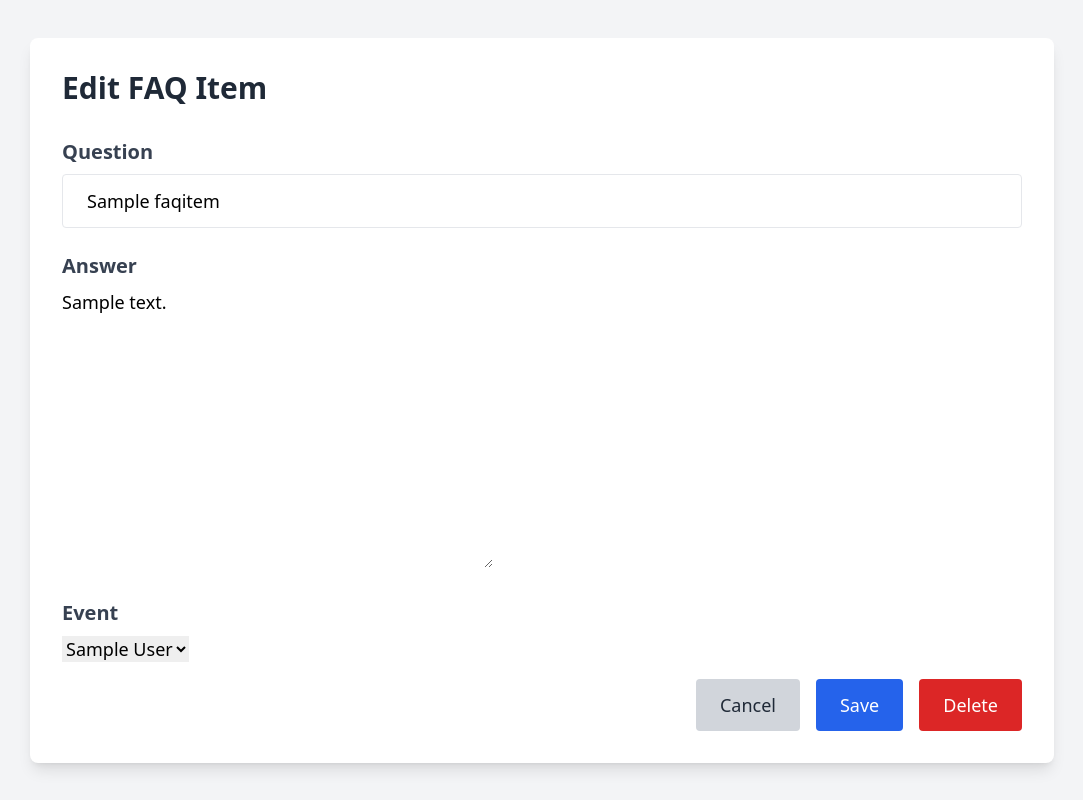
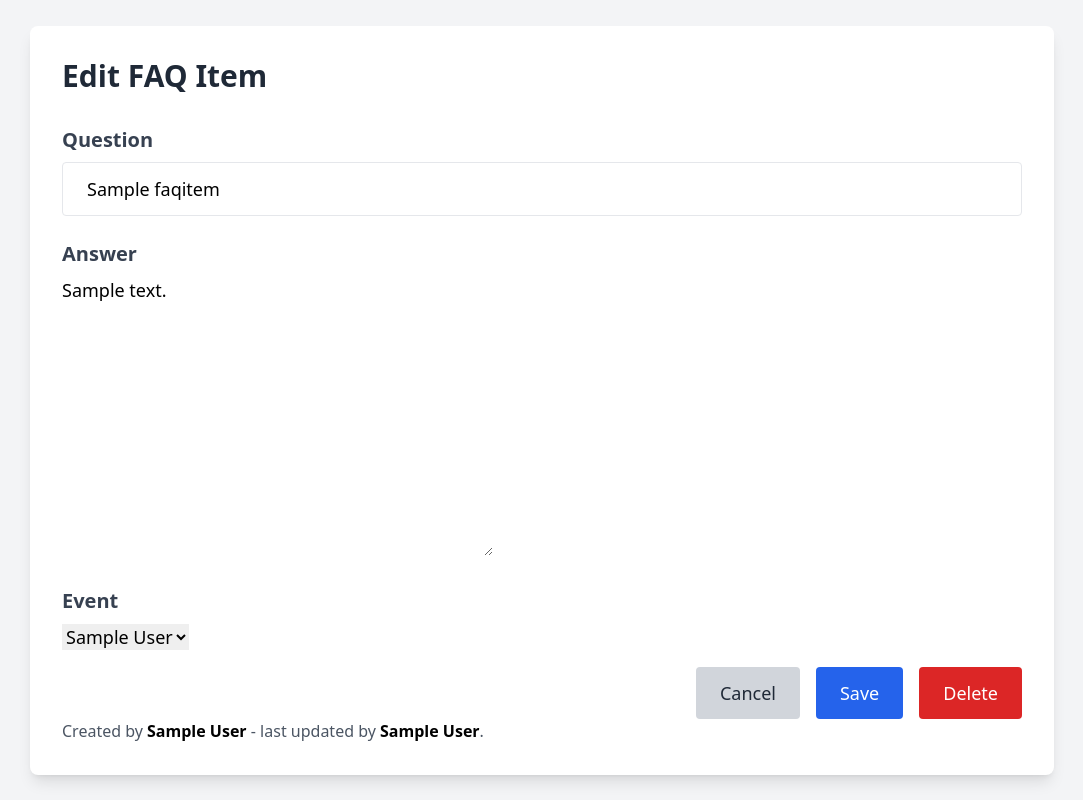
Before and after one commit to Crafture/livecrowd_help, a Django app: page /faq/1/edit/ in a window 1280 px wide. Shown: the whole page, without its empty margins (98-1181 px from the left). Run offline with Django 5.2, Linux system fonts and the light colour scheme; a user stored in the database is signed in; tables that the repository leaves empty hold one stand-in row (values such as "Sample post"); parts of the project's set-up code (start-up, migrations or seed data) failed here and were passed over; some libraries are stand-ins or nearby versions.

Commit message:
added user_created and use_last_modified to faq edit form

```diff
--- a/livecrowd_help/faqitems/forms.py
+++ b/livecrowd_help/faqitems/forms.py
@@ -10,6 +10,23 @@ class FAQItemForm(forms.ModelForm):
         model = FAQItem
         fields = ["question", "answer", "event"]
 
+
+    def __init__(self, *args, **kwargs):
+        self.user = kwargs.pop('user', None)
+        super().__init__(*args, **kwargs)
+
+        if self.instance and self.instance.pk:
+            self.fields['user_created'] = forms.CharField(
+                initial=self.instance.user_created.name if getattr(self.instance, "user_created", None) else "Unknown",
+                disabled=True,
+                label="Created By"
+            )
+            self.fields['user_last_modified'] = forms.CharField(
+                initial=self.instance.user_last_modified.name if getattr(self.instance, "user_last_modified", None) else "Unknown",
+                disabled=True,
+                label="Last Modified By"
+            )
+
 class FAQSearchForm(forms.Form):
     q = forms.CharField(required=False, label="Search Query")
     advanced = forms.BooleanField(required=False)
--- a/livecrowd_help/faqitems/views.py
+++ b/livecrowd_help/faqitems/views.py
@@ -133,7 +133,11 @@ def faq_edit_or_create_view(request, pk=None):
             form = FAQItemForm(request.POST)
 
         if form.is_valid():
-            form.save()
+            faq = form.save(commit=False)
+            if not faq.pk:
+                faq.user_created = request.user
+            faq.user_last_modified = request.user
+            faq.save()
             return redirect(next_url)
     else:
         if faq_item:
--- a/livecrowd_help/templates/faqitems/faq_edit_or_create.html
+++ b/livecrowd_help/templates/faqitems/faq_edit_or_create.html
@@ -55,6 +55,7 @@
             </form>
 			{% endif %}
         </div>
+		<div class="text-gray-600">Created by <span class="font-semibold text-black">{{ form.user_created.value }}</span> - last updated by <span class="font-semibold text-black">{{ form.user_last_modified.value }}</span>.</div>
     </div>
 </body>
 </html>
```
Also changed, not shown: livecrowd_help/faqitems/models.py (line endings or trailing spaces).
